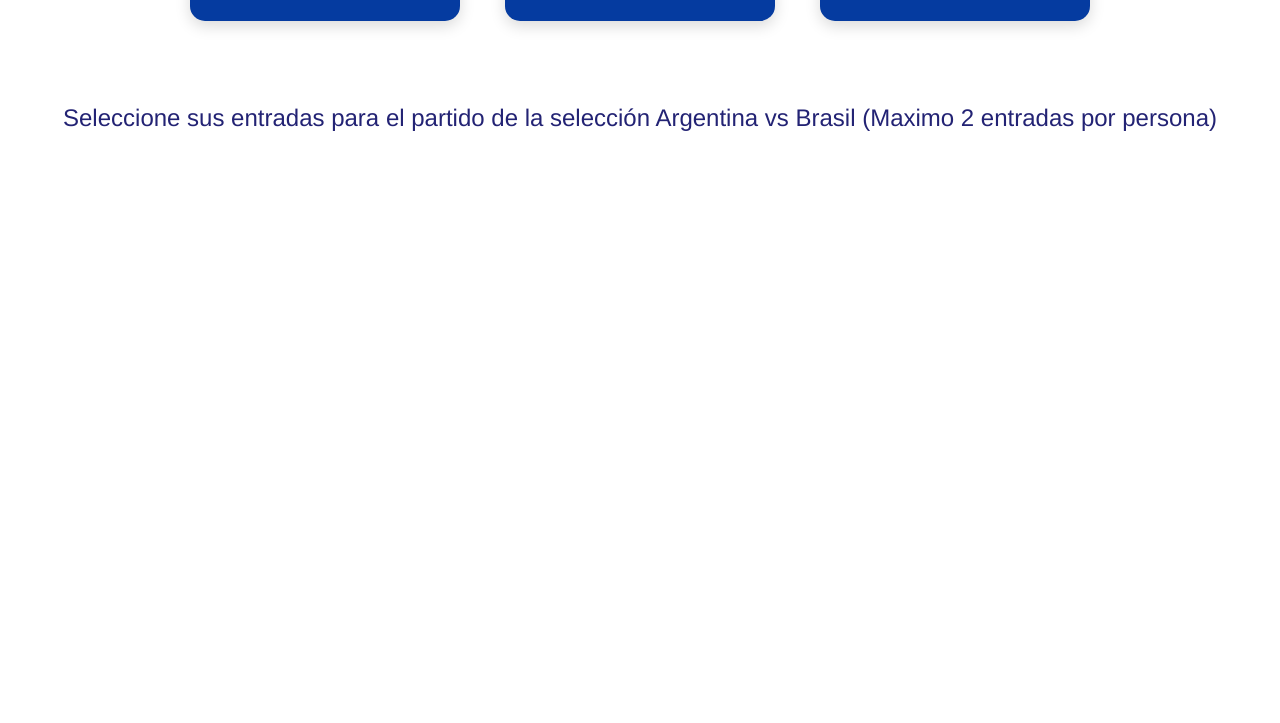
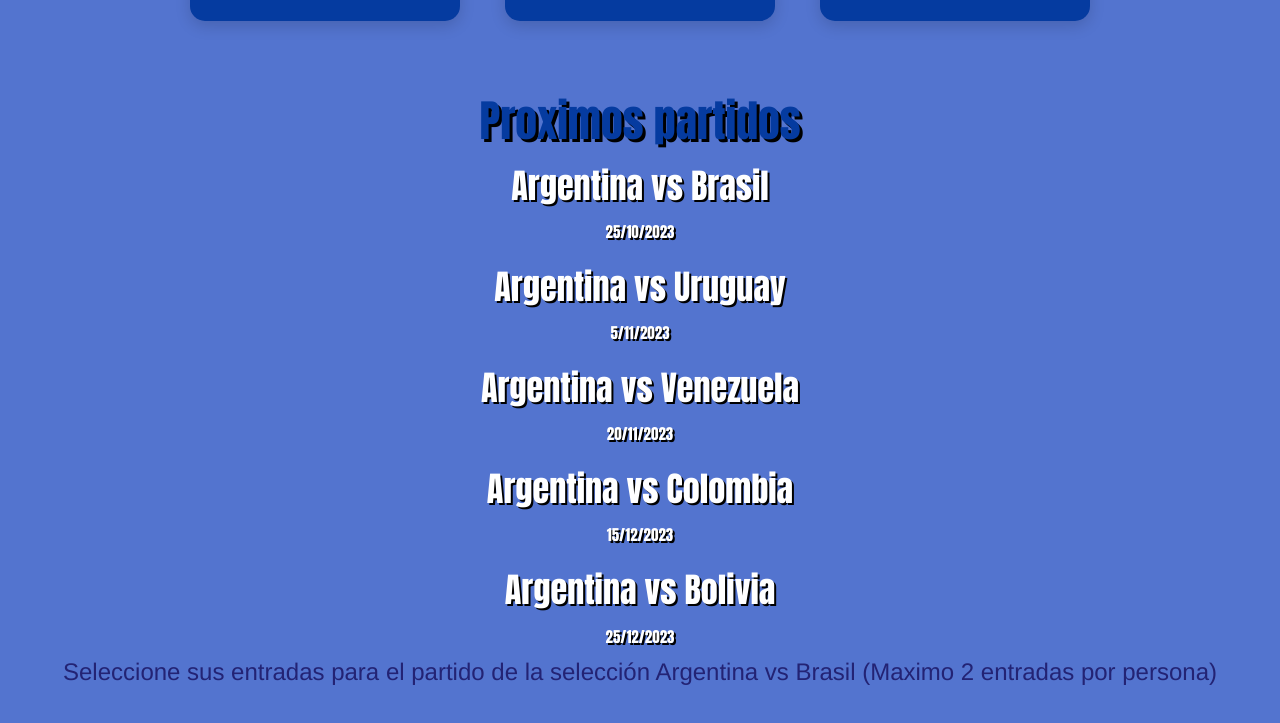
Before and after one commit to MatiasZwicker/3-pre-entrega, a plain HTML site: page index.html in a window 1280 px wide. Shown: the part 927-1650 px from the top of the page. Before the commit the page ends 1141 px from the top, so only its background shows below. Drawn offline with nearby package versions, Linux system fonts and the light colour scheme; some packages are replaced by stand-ins of ours; a script that the page names is missing.

Commit message:
agregue fetch

```diff
--- /dev/null
+++ b/data/data.json
@@ -0,0 +1,8 @@
+
+[
+    {"partido": "Argentina vs Brasil", "fecha": "25/10/2023", "id": "1"},
+    {"partido": "Argentina vs Uruguay", "fecha": "5/11/2023", "id": "2"},
+    {"partido": "Argentina vs Venezuela", "fecha": "20/11/2023", "id": "3"},
+    {"partido": "Argentina vs Colombia", "fecha": "15/12/2023", "id": "4"},
+    {"partido": "Argentina vs Bolivia", "fecha": "25/12/2023", "id": "5"}
+]
--- a/index.html
+++ b/index.html
@@ -3,6 +3,7 @@
 
 <head>
   <meta charset="UTF-8">
+  <meta http-equiv="X-UA-Compatible" content="IE=edge">
   <meta name="viewport" content="width=device-width, initial-scale=1.0">
   <title> AFA </title>
   <link href="https://fonts.googleapis.com/css2?family=Roboto:wght@400;700&display=swap" rel="stylesheet">
@@ -37,6 +38,14 @@
   </div>
 </div>
 
+<div>
+  <h3 class="proximospar"> Proximos partidos</h3>
+  <ul id="lista">
+
+</ul>
+</div>
+
+
 <script src="https://cdn.jsdelivr.net/npm/sweetalert2@11"></script>
 <script src="/data/stock.js"></script>
 <script src="/js/modal.js"></script>
--- a/js/cart.js
+++ b/js/cart.js
@@ -145,3 +145,19 @@ function borrarCarrito() {
     // Guarda el carrito vacío en el almacenamiento local si es necesario
     guardarCarritoStorage(carrito);
 }
+
+const contenedor = document.querySelector ('#lista');
+
+fetch('.././data/data.json')
+  .then(response => response.json())
+  .then(data => {
+    data.forEach(item => {
+      const li = document.createElement('li');
+      li.classList.add('lista-partidos');
+      li.innerHTML = `
+        <h4>${item.partido}</h4>
+        <p>${item.fecha}</p>
+      `
+      contenedor.appendChild(li);
+    });
+  })
--- a/public/css/style.css
+++ b/public/css/style.css
@@ -236,3 +236,19 @@ padding: 0.5rem;
     background-color: rgb(69, 127, 182);
     transition: 1s;
 }
+body{
+    background-color: rgb(83, 116, 207);
+}
+.lista-partidos{
+    text-align: center;
+    color: white;
+    font-family: Impact, Haettenschweiler, 'Arial Narrow Bold', sans-serif;
+    text-shadow: 2px 2px black;
+}
+.proximospar{
+    text-align: center;
+    color: rgb(5, 59, 160);
+    text-shadow: 3px 3px black;
+    font-family:Impact, Haettenschweiler, 'Arial Narrow Bold', sans-serif;
+
+}
```
